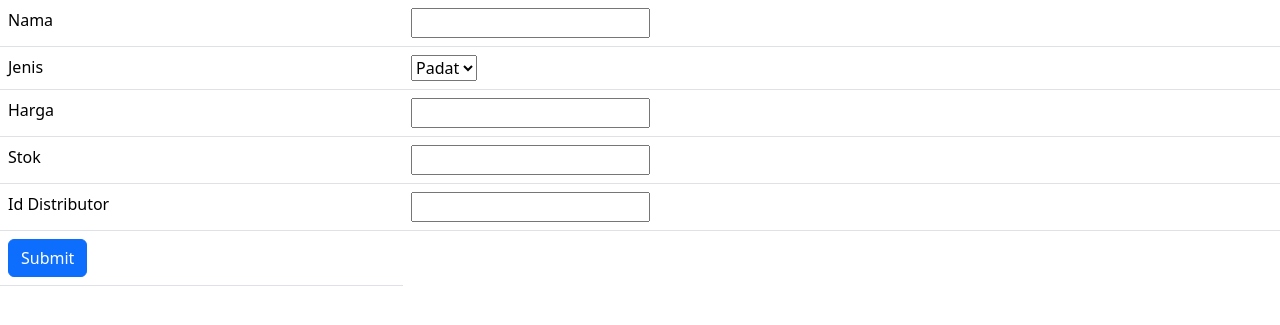
After one commit to holidmuhamadsalman/praktik-kelompok6php, a PHP site: page /tambah.php in a window 1280 px wide. The commit adds this page. Shown: the top 325 px of the page. Run offline with PHP 8.4, Linux system fonts and the light colour scheme.

Commit message:
update praktikum php

```diff
--- a/index.php
+++ b/index.php
@@ -14,7 +14,7 @@ include "config.php";
 $query = mysqli_query($conn, "SELECT * FROM barang");
 ?>
 <div class="container-fluid">
-        <button class="btn btn-success">Tambah Data</button>
+        <a href="tambah.php" class="btn btn-success">Tambah Data</a>
                 <form action="" method="post">
                         <table class="table table-dark table-striped">
                                 <tr>
@@ -23,6 +23,7 @@ $query = mysqli_query($conn, "SELECT * FROM barang");
                                         <th>Jenis</th>
                                         <th>Harga</th>
                                         <th>Stok</th>
+                                        <th>Id Distributor</th>
                                         <th>Aksi</th>
                                 </tr>
                                 <?php if (mysqli_num_rows($query)>0) {?>
@@ -36,6 +37,7 @@ $query = mysqli_query($conn, "SELECT * FROM barang");
                                         <td><?php echo $data['jenis']?></td>
                                         <td><?php echo $data['harga']?></td>
                                         <td><?php echo $data['stok']?></td>
+                                        <td><?php echo $data['distributor_id']?></td>
                                         <td>
                                                 <button class="btn btn-primary">Update</button>
                                                 <button class="btn btn-danger">Delete</button>
--- /dev/null
+++ b/tambah.php
@@ -0,0 +1,47 @@
+<!DOCTYPE html>
+<html lang="en">
+<head>
+        <meta charset="UTF-8">
+        <meta http-equiv="X-UA-Compatible" content="IE=edge">
+        <meta name="viewport" content="width=device-width, initial-scale=1.0">
+        <link rel="stylesheet" href="https://cdn.jsdelivr.net/npm/bootstrap@5.3.0-alpha3/dist/css/bootstrap.min.css" rel="stylesheet" integrity="sha384-KK94CHFLLe+nY2dmCWGMq91rCGa5gtU4mk92HdvYe+M/SXH301p5ILy+dN9+nJOZ" crossorigin="anonymous">
+        <title>Tambah Data</title>
+</head>
+<body>
+        <form action="proses.php" method="post">
+        <table class="table">
+                <tr>
+                        <td>Nama</td>
+                        <td><input type="text" name="nama" id=""></td>
+                </tr>
+                <tr>
+                        <td>Jenis</td>
+                        <td>
+                                <select name="jenis" id="">
+                                        <option value="padat">Padat</option>
+                                        <option value="cair">Cair</option>
+                                        <option value="gas">Gas</option>
+                                </select>
+                        </td>
+                </tr>
+                <tr>
+                        <td>Harga</td>
+                        <td><input type="number" name="harga" id=""></td>
+                </tr>
+                <tr>
+                        <td>Stok</td>
+                        <td><input type="text" name="stok" id=""></td>
+                </tr>
+                <tr>
+                        <td>Id Distributor</td>
+                        <td><input type="text" name="distributor_id"></td>
+                </tr>
+                <tr>
+
+                        <td><input type="submit" name="Submit" class="btn btn-primary"></td>
+                </tr>
+        </table>
+        </form>
+
+</body>
+</html>
```
Also changed, not shown: proses.php (added, +12 -0 lines).
